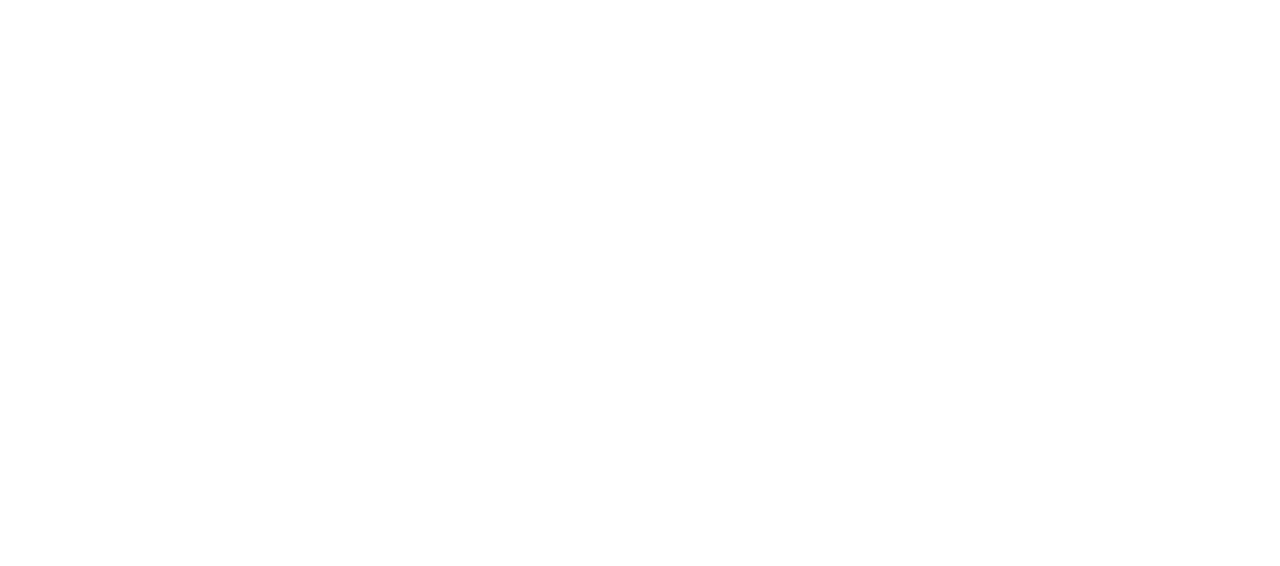
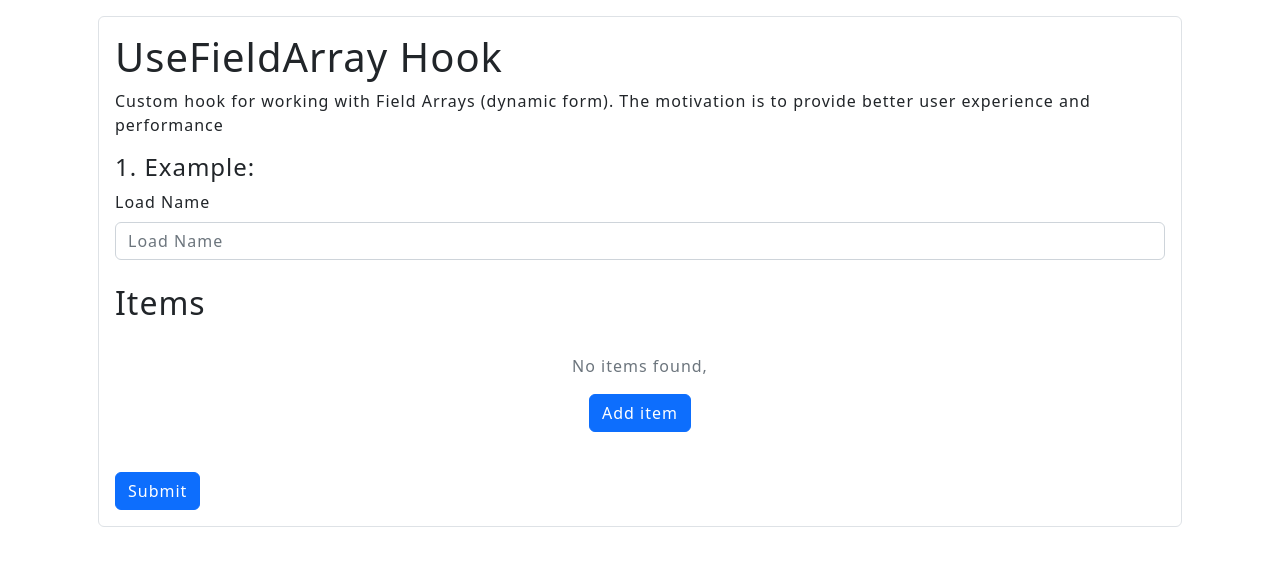
Before and after one commit to bettaibi/react-hook-form-overview, a React (Vite) app: page /useFieldArrayPage in a window 1280 px wide. Before the commit this address had no page. Shown: the top 566 px of the page. Built offline with nearby package versions, Linux system fonts and the light colour scheme.

Commit message:
feat: Field Array hook

```diff
--- /dev/null
+++ b/src/components/DynamicForm/index.tsx
@@ -0,0 +1,91 @@
+import React from "react";
+import { Col, Row, Form, Button } from "react-bootstrap";
+import { useFormContext, useFieldArray } from "react-hook-form";
+
+export default function DynamicForm() {
+  const { control, register } = useFormContext();
+  const { fields, append, remove } = useFieldArray({
+    control,
+    name: "items",
+    rules: {
+      required: "Please provide at least one item",
+    },
+  });
+
+  const onAppendHandler = () => {
+    append({ name: "item1", quantity: 2, price: 2250 });
+  };
+
+  return (
+    <div>
+      <div className="d-felx align-items-center justify-content-between py-2 mt-3">
+        <h2>Items</h2>
+      </div>
+      {!fields.length && (
+        <div className="d-flex flex-column align-items-center justify-content-between p-3">
+          <p className="text-secondary"> {"No items found,"}</p>
+          <Button variant="primary" onClick={onAppendHandler}>
+            Add item
+          </Button>
+        </div>
+      )}
+      {fields.map((field, index) => (
+        <Row key={field.id}>
+          <Col>
+            <Form.Group>
+              <Form.Label>name</Form.Label>
+              <Form.Control
+                type="text"
+                placeholder="please enter a product name"
+                {...register(`items.${index}.name`)}
+              />
+            </Form.Group>
+          </Col>
+
+          <Col>
+            <Form.Group>
+              <Form.Label>Price</Form.Label>
+              <Form.Control
+                type="number"
+                placeholder="please enter the price"
+                {...register(`items.${index}.price`, {
+                  valueAsNumber: true,
+                })}
+              />
+            </Form.Group>
+          </Col>
+
+          <Col>
+            <Form.Group>
+              <Form.Label>Quantity</Form.Label>
+              <Form.Control
+                type="number"
+                placeholder="please enter the desired Quantity"
+                {...register(`items.${index}.quantity`, {
+                  valueAsNumber: true,
+                })}
+              />
+            </Form.Group>
+          </Col>
+          <Col sm={3} xs={3} style={{ alignSelf: "end" }}>
+            <Button
+              variant="secondary"
+              onClick={onAppendHandler}
+              className="mx-2"
+            >
+              Append
+            </Button>
+            <Button
+              variant="danger"
+              onClick={() => {
+                remove(index);
+              }}
+            >
+              Remove
+            </Button>
+          </Col>
+        </Row>
+      ))}
+    </div>
+  );
+}
--- a/src/containers/UseFieldArrayPage/index.tsx
+++ b/src/containers/UseFieldArrayPage/index.tsx
@@ -1,12 +1,60 @@
-import React from 'react';
-import { Container } from 'react-bootstrap';
+import React from "react";
+import { Button, Container, Form } from "react-bootstrap";
+import { useForm, FormProvider } from "react-hook-form";
+import DynamicForm from "../../components/DynamicForm";
 
+type LoadFormPayload = {
+  loadName: string;
+  items: {
+    name: string;
+    quantity: number;
+    price: number;
+  }[];
+};
+
+let counter = 0;
 export default function UseFieldArrayPage() {
+  const methods = useForm<LoadFormPayload>({
+    defaultValues: {
+      loadName: "",
+      items: [],
+    },
+  });
+
+  const onSubmitHandler = (values: any) => {
+    console.log(values);
+  };
+
+  counter += 1;
+  console.log("render count: " + counter);
+
   return (
-    <Container className='d-flex align-items-center justify-content-center'>
-        <div className='border p-3 w-100 h-100 m-3 rounded'>
-            sqkdjsqjdk
-        </div>
+    <Container className="d-flex align-items-center justify-content-center">
+      <div className="border p-3 w-100 h-100 m-3 rounded">
+        <h1>UseFieldArray Hook</h1>
+        <p>
+          Custom hook for working with Field Arrays (dynamic form). The
+          motivation is to provide better user experience and performance
+        </p>
+        <h4>1. Example:</h4>
+        <FormProvider {...methods}>
+          <Form onSubmit={methods.handleSubmit(onSubmitHandler)}>
+            <Form.Group>
+              <Form.Label>Load Name</Form.Label>
+              <Form.Control
+                type="text"
+                placeholder="Load Name"
+                {...methods.register("loadName", { required: true })}
+              />
+            </Form.Group>
+
+            <DynamicForm />
+
+            <br />
+            <Button type="submit">Submit</Button>
+          </Form>
+        </FormProvider>
+      </div>
     </Container>
-  )
+  );
 }
--- a/src/core/routes.ts
+++ b/src/core/routes.ts
@@ -1,4 +1,5 @@
 import HomePage from "../containers/HomePage";
+import UseFieldArrayPage from "../containers/UseFieldArrayPage";
 import UseFormContextPage from "../containers/useFormContextPage";
 import UseFormPage from "../containers/UseFormPage";
 import UseWatchPage from "../containers/useWatchPage";
@@ -25,4 +26,8 @@
     path: "useWatchPage",
     component: UseWatchPage,
   },
+  {
+    path: "useFieldArrayPage",
+    component: UseFieldArrayPage,
+  },
 ];
```
